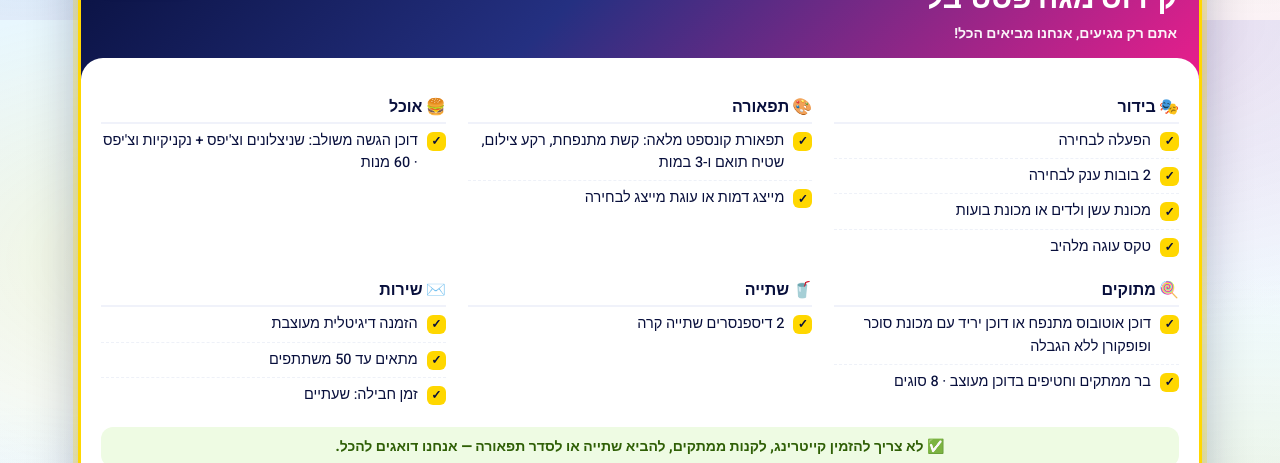
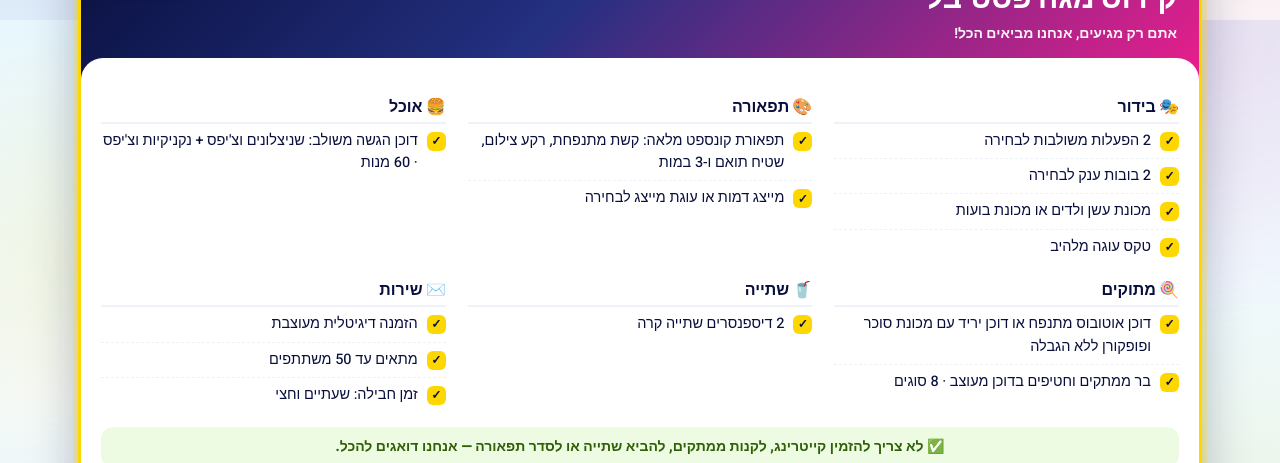
Before and after one commit to li19861986/Kidos2, a plain HTML site: page index.html in a window 1280 px wide. Shown: the part 2380-2843 px from the top of the page. Drawn offline with Linux system fonts and the light colour scheme.

Commit message:
מגה פסטיבל: 2 הפעלות משולבות, שעתיים וחצי
Co-Authored-By: Claude Opus 5.5 <noreply@anthropic.com>
Claude-Session: https://claude.ai/code/session_01R6DucpTk192MyoCrBtUEjU

```diff
--- a/index.html
+++ b/index.html
@@ -388,7 +388,7 @@ footer .disc{color:var(--muted);font-size:12.5px;margin-top:16px;font-weight:600
         <div class="mgroup">
           <div class="mcat">🎭 בידור</div>
           <ul>
-          <li><span class="chk" style="background:var(--gold);color:#080F3C">✓</span>הפעלה לבחירה</li>
+          <li><span class="chk" style="background:var(--gold);color:#080F3C">✓</span>2 הפעלות משולבות לבחירה</li>
           <li><span class="chk" style="background:var(--gold);color:#080F3C">✓</span>2 בובות ענק לבחירה</li>
           <li><span class="chk" style="background:var(--gold);color:#080F3C">✓</span>מכונת עשן ולדים או מכונת בועות</li>
           <li><span class="chk" style="background:var(--gold);color:#080F3C">✓</span>טקס עוגה מלהיב</li>
@@ -425,7 +425,7 @@ footer .disc{color:var(--muted);font-size:12.5px;margin-top:16px;font-weight:600
           <ul>
           <li><span class="chk" style="background:var(--gold);color:#080F3C">✓</span>הזמנה דיגיטלית מעוצבת</li>
           <li><span class="chk" style="background:var(--gold);color:#080F3C">✓</span>מתאים עד 50 משתתפים</li>
-          <li><span class="chk" style="background:var(--gold);color:#080F3C">✓</span>זמן חבילה: שעתיים</li>
+          <li><span class="chk" style="background:var(--gold);color:#080F3C">✓</span>זמן חבילה: שעתיים וחצי</li>
           </ul>
         </div>
       </div>
```
